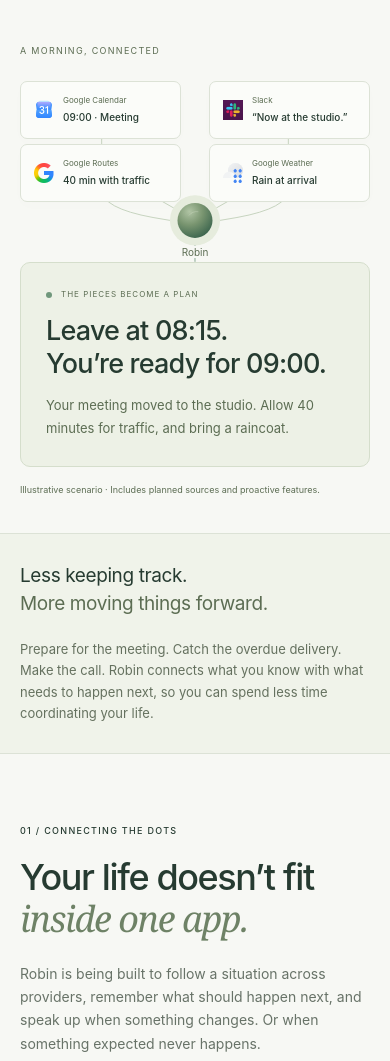
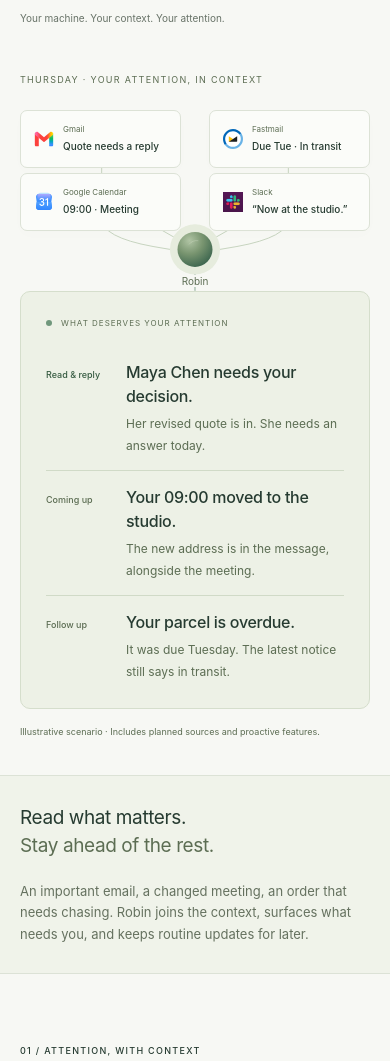
Before and after one commit to jespern/robin.computer, a plain HTML site: page index.html in a window 390 px wide. Shown: the part 586-1647 px from the top of the page. Drawn offline with Linux system fonts and the light colour scheme.

Commit message:
Unify mail attention and proactive context in the landing page hero

```diff
--- a/assets/site.css
+++ b/assets/site.css
@@ -289,19 +289,19 @@ svg {
   margin-top:4px;
 }
 
-.piece-calendar,.piece-message {
+.piece-first,.piece-second {
   top:0;
 }
 
-.piece-calendar,.piece-route {
+.piece-first,.piece-third {
   left:0;
 }
 
-.piece-message,.piece-weather {
+.piece-second,.piece-fourth {
   right:0;
 }
 
-.piece-route,.piece-weather {
+.piece-third,.piece-fourth {
   top:35%;
 }
 
@@ -344,6 +344,53 @@ svg {
   color:#5c6d53;
   margin-top:14px;
   max-width:340px;
+}
+
+.attention-brief {
+  list-style:none;
+  margin:16px 0 0;
+  padding:0;
+}
+
+.attention-brief li {
+  display:grid;
+  grid-template-columns:82px 1fr;
+  gap:12px;
+  padding-block:14px;
+  align-items:baseline;
+}
+
+.attention-brief li+li {
+  border-top:1px solid #d0dac7;
+}
+
+.attention-brief li:last-child {
+  padding-bottom:0;
+}
+
+.attention-label {
+  color:#5c6d53;
+  font-size:9px;
+  font-weight:550;
+  line-height:1.7;
+}
+
+.attention-brief li:first-child .attention-label {
+  color:#365b41;
+}
+
+.coordination-outcome .attention-brief h3 {
+  font-size:16px;
+  letter-spacing:-.3px;
+  line-height:1.5;
+  margin:0;
+}
+
+.attention-brief p {
+  font-size:12px;
+  line-height:1.8;
+  color:#5c6d53;
+  margin-top:5px;
 }
 
 .coordination-figure figcaption {
@@ -1220,6 +1267,10 @@ svg {
 }
 
 @media(max-width:760px) {
+  .attention-brief li {
+    grid-template-columns:70px 1fr;
+    gap:10px;
+  }
   .coordination-figure {
     max-width:520px;
     margin:12px auto 0;
--- a/index.html
+++ b/index.html
@@ -4,9 +4,9 @@
   <meta charset="utf-8">
   <meta name="viewport" content="width=device-width, initial-scale=1">
   <meta name="theme-color" content="#f7f8f4">
-  <meta name="description" content="Robin is a personal attention router. A self-hosted assistant being built to connect context across your mail, calendars and conversations, and notice what needs you before you have to ask.">
+  <meta name="description" content="Robin is a personal attention router. Read what matters, see what needs a reply, and stay ahead of what’s next, with context connected across your mail, messages, calendars and other sources.">
   <meta property="og:title" content="Robin — A personal attention router">
-  <meta property="og:description" content="Connect the dots. Move life forward. Meet Robin, a personal attention router that brings your plans, conversations and context together.">
+  <meta property="og:description" content="What matters. All connected. A personal attention router for the email you should read, the reply you owe, and the things to stay ahead of.">
   <meta property="og:type" content="website">
   <title>Robin — A personal attention router</title>
   <link rel="icon" href="/assets/robin.svg" type="image/svg+xml">
@@ -28,14 +28,14 @@
     <section class="hero wrap" aria-labelledby="hero-title">
       <div class="hero-copy">
         <p class="eyebrow"><span class="tiny-dot" aria-hidden="true"></span>A personal attention router</p>
-        <h1 id="hero-title">Connect the dots.<br><em>Move life forward.</em></h1>
-        <p class="hero-description">Your plans live across calendars, messages and a dozen other places. Robin brings the pieces together, spots what needs doing, and helps move it along. A personal assistant with the bigger picture.</p>
+        <h1 id="hero-title">What matters.<br><em>All connected.</em></h1>
+        <p class="hero-description">The email you should read. The reply you owe. The things to stay ahead of. Robin connects your mail, messages, calendars and other sources to bring you what needs your attention, with the context to do something about it.</p>
         <a class="button" href="#connections">See how it comes together <span aria-hidden="true">↘</span></a>
         <p class="hero-footnote">Your machine. Your context. Your attention.</p>
       </div>
 
       <figure class="coordination-figure" aria-labelledby="coordination-caption">
-        <p class="micro-label">A morning, connected</p>
+        <p class="micro-label">Thursday · Your attention, in context</p>
         <div class="coordination-map">
           <svg class="coordination-lines" viewBox="0 0 600 310" fill="none" aria-hidden="true">
             <defs>
@@ -47,33 +47,37 @@
             <circle cx="300" cy="239" r="30" fill="url(#dot-light)"/>
             <path d="M290 230a16 16 0 0 1 15-6" stroke="#d4dfc8" stroke-opacity=".6" stroke-linecap="round"/>
           </svg>
-          <div class="context-piece piece-calendar"><img src="/assets/providers/calendar.svg" width="24" height="24" alt=""><div><span>Google Calendar</span><strong>09:00 · Meeting</strong></div></div>
-          <div class="context-piece piece-message"><img src="/assets/providers/slack.png" width="24" height="24" alt=""><div><span>Slack</span><strong>“Now at the studio.”</strong></div></div>
-          <div class="context-piece piece-route"><img src="/assets/providers/google.png" width="24" height="24" alt=""><div><span>Google Routes</span><strong>40 min with traffic</strong></div></div>
-          <div class="context-piece piece-weather"><img src="/assets/providers/weather.svg" width="24" height="24" alt=""><div><span>Google Weather</span><strong>Rain at arrival</strong></div></div>
+          <div class="context-piece piece-first"><img src="/assets/providers/gmail.svg" width="24" height="24" alt=""><div><span>Gmail</span><strong>Quote needs a reply</strong></div></div>
+          <div class="context-piece piece-second"><img src="/assets/providers/fastmail.svg" width="24" height="24" alt=""><div><span>Fastmail</span><strong>Due Tue · In transit</strong></div></div>
+          <div class="context-piece piece-third"><img src="/assets/providers/calendar.svg" width="24" height="24" alt=""><div><span>Google Calendar</span><strong>09:00 · Meeting</strong></div></div>
+          <div class="context-piece piece-fourth"><img src="/assets/providers/slack.png" width="24" height="24" alt=""><div><span>Slack</span><strong>“Now at the studio.”</strong></div></div>
           <span class="coordination-robin">Robin</span>
         </div>
-        <div class="coordination-outcome"><p class="micro-label"><span class="tiny-dot" aria-hidden="true"></span>The pieces become a plan</p><h3>Leave at 08:15.<br>You’re ready for 09:00.</h3><p>Your meeting moved to the studio. Allow 40 minutes for traffic, and bring a raincoat.</p></div>
+        <div class="coordination-outcome"><p class="micro-label"><span class="tiny-dot" aria-hidden="true"></span>What deserves your attention</p><ul class="attention-brief">
+          <li><span class="attention-label">Read &amp; reply</span><div><h3>Maya Chen needs your decision.</h3><p>Her revised quote is in. She needs an answer today.</p></div></li>
+          <li><span class="attention-label">Coming up</span><div><h3>Your 09:00 moved to the studio.</h3><p>The new address is in the message, alongside the meeting.</p></div></li>
+          <li><span class="attention-label">Follow up</span><div><h3>Your parcel is overdue.</h3><p>It was due Tuesday. The latest notice still says in transit.</p></div></li>
+        </ul></div>
         <figcaption id="coordination-caption">Illustrative scenario · Includes planned sources and proactive features.</figcaption>
       </figure>
     </section>
 
     <div class="intro-band">
-      <div class="wrap intro-line"><p>Less keeping track.<br><span>More moving things forward.</span></p><p>Prepare for the meeting. Catch the overdue delivery. Make the call. Robin connects what you know with what needs to happen next, so you can spend less time coordinating your life.</p></div>
+      <div class="wrap intro-line"><p>Read what matters.<br><span>Stay ahead of the rest.</span></p><p>An important email, a changed meeting, an order that needs chasing. Robin joins the context, surfaces what needs you, and keeps routine updates for later.</p></div>
     </div>
 
     <section class="connections wrap section" id="connections" aria-labelledby="connections-title">
-      <div class="section-heading"><p class="eyebrow">01 / Connecting the dots</p><h2 id="connections-title">Your life doesn’t fit<br><em>inside one app.</em></h2><p>Robin is being built to follow a situation across providers, remember what should happen next, and speak up when something changes. Or when something expected never happens.</p></div>
+      <div class="section-heading"><p class="eyebrow">01 / Attention, with context</p><h2 id="connections-title">Your life doesn’t fit<br><em>inside one app.</em></h2><p>Read the message with the context behind it. Catch a change of plan. Notice when an expected update never arrives. Robin is being built to connect the pieces and bring the right things to your attention.</p></div>
       <p class="scenario-note"><span class="tiny-dot" aria-hidden="true"></span>Illustrative scenarios · The proactive features we’re building toward</p>
 
-      <article class="scenario" aria-labelledby="meeting-title">
-        <div class="scenario-heading"><p class="micro-label">01 / Put context in reach</p><h3 id="meeting-title">The meeting with<br>a little history.</h3><p>A calendar knows when. Your conversations hold the rest. Bring them together while there’s still time to prepare.</p></div>
+      <article class="scenario" aria-labelledby="message-title">
+        <div class="scenario-heading"><p class="micro-label">01 / Read what matters</p><h3 id="message-title">The email that<br>needs you.</h3><p>A person is waiting on your answer. Robin brings the message forward with the context you need to respond.</p></div>
         <div class="scenario-story">
-          <ul class="source-evidence" aria-label="Connected meeting evidence">
-            <li><span class="source-label">Google Calendar</span><span>A meeting with a supplier tomorrow at 09:00.</span></li>
-            <li><span class="source-label">Fastmail</span><span>The latest thread says the revised quote is still outstanding.</span></li>
+          <ul class="source-evidence" aria-label="Connected message evidence">
+            <li><span class="source-label">Gmail</span><span>Maya Chen sent a revised quote and needs your decision today.</span></li>
+            <li><span class="source-label">Google Calendar</span><span>You’re meeting the supplier tomorrow at 09:00.</span></li>
           </ul>
-          <div class="scenario-response"><span class="response-dot" aria-hidden="true"></span><div><p class="micro-label">Robin brings the context before the meeting</p><blockquote>“Ahead of your 09:00: you’re still waiting on the revised quote. Here’s the latest conversation.”</blockquote></div></div>
+          <div class="scenario-response"><span class="response-dot" aria-hidden="true"></span><div><p class="micro-label">Robin brings you the email and the reason to read it</p><blockquote>“Maya Chen needs a decision today. Here’s her revised quote, with the context for your supplier call.”</blockquote></div></div>
         </div>
       </article>
 
```
Also changed, not shown: 1 other file.
